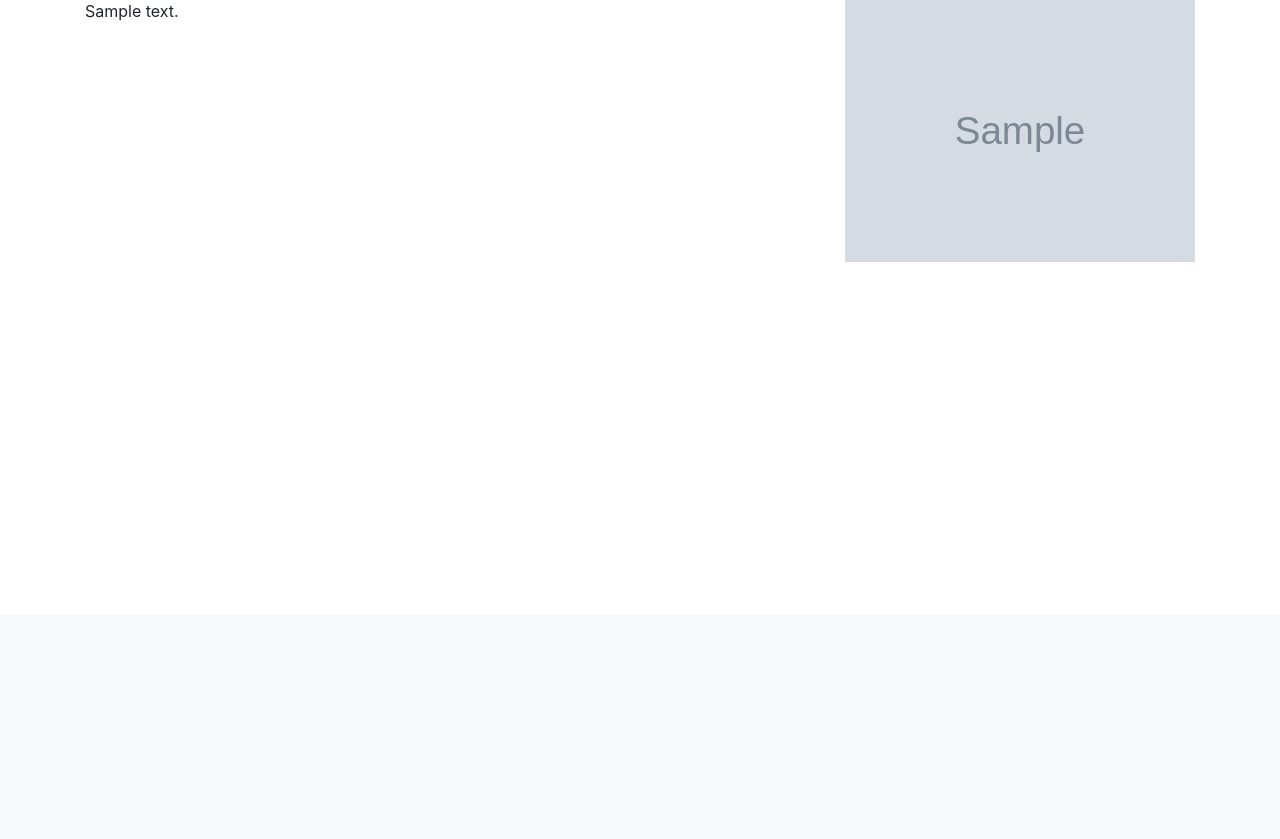
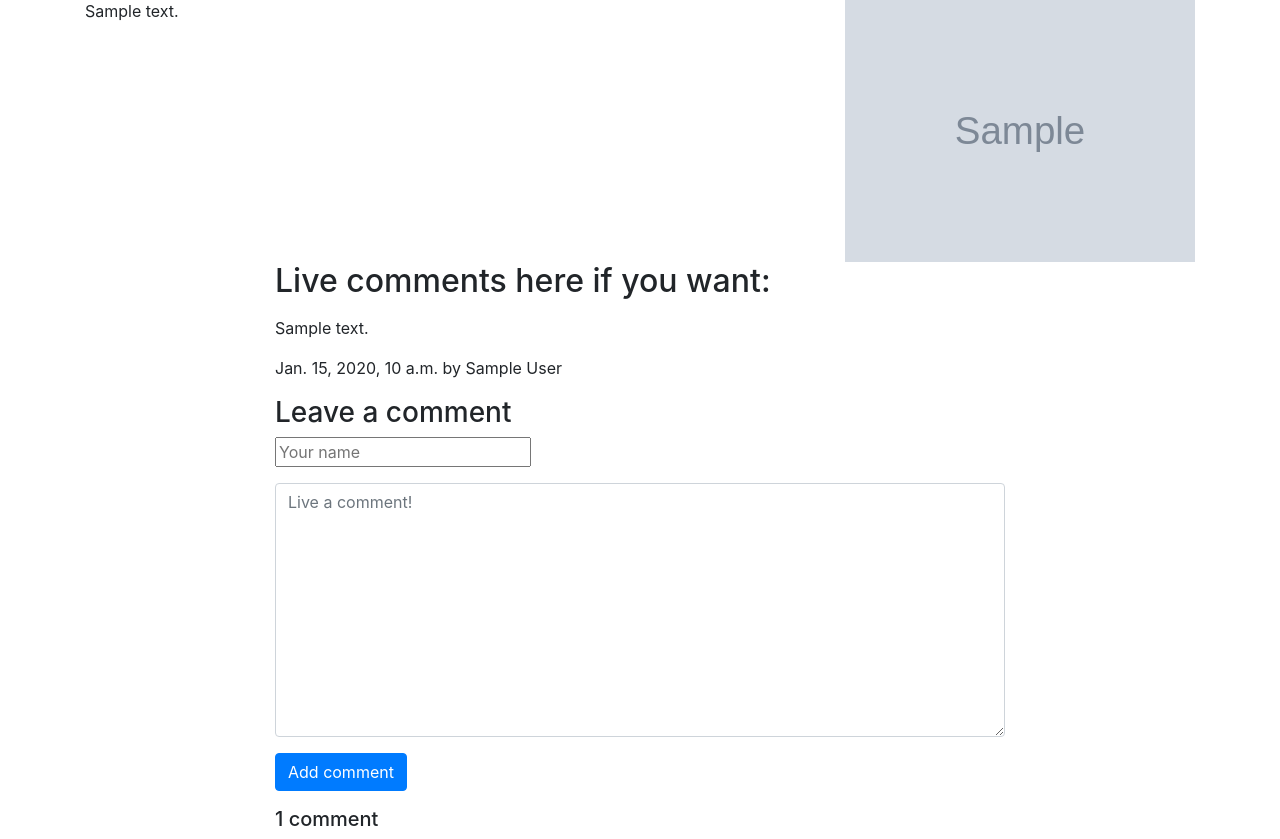
Before and after one commit to Funiusa/Task_Manager, a Django app: a page that uses TaskManager/blog/templates/post_detail.html in a window 1280 px wide. Shown: the part 185-1024 px from the top of the page. Before the commit the page ends 447 px from the top, so only its background shows below. Run offline with Django 4.2, Linux system fonts and the light colour scheme; tables that the repository leaves empty hold one stand-in row (values such as "Sample post"); grey boxes marked "Sample" are stand-in pictures; some libraries are stand-ins or nearby versions.

Commit message:
Add comment system in blog app

```diff
--- a/TaskManager/blog/admin.py
+++ b/TaskManager/blog/admin.py
@@ -13,7 +13,9 @@ class PostAdmin(admin.ModelAdmin):
 
 @admin.register(Comment)
 class CommentAdmin(admin.ModelAdmin):
-    pass
+    list_display = ('author', 'post', 'create_on', 'active')
+    list_filter = ('active', 'create_on')
+    search_fields = ('author', 'body')
 
 
 @admin.register(Category)
--- a/TaskManager/blog/forms.py
+++ b/TaskManager/blog/forms.py
@@ -1,17 +1,23 @@
 from django import forms
+from .models import Comment
 
 
-class CommentForm(forms.Form):
+class CommentForm(forms.ModelForm):
     author = forms.CharField(
         max_length=60,
-        widget=forms.TextInput({
-            "class": "form-control",
+        widget=forms.TextInput(attrs={
+            "class": "from-control",
             "placeholder": "Your name",
         })
     )
-    body = forms.CharField(widget=forms.TextInput(
-        {
-            "class": "form-control",
-            "placeholder": "Leave a comment",
-        })
+    body = forms.CharField(
+        widget=forms.Textarea(
+            attrs={
+                "class": "form-control",
+                "placeholder": "Live a comment!",
+            })
     )
+
+    class Meta:
+        model = Comment
+        fields = ('author', 'body')
--- a/TaskManager/blog/models.py
+++ b/TaskManager/blog/models.py
@@ -51,13 +51,14 @@ class Post(models.Model):
 
 
 class Comment(models.Model):
+    post = models.ForeignKey(Post, on_delete=models.CASCADE, related_name="comments")
     author = models.CharField(max_length=10)
     body = models.TextField()
     create_on = models.DateTimeField(auto_now_add=True)
-    post = models.ForeignKey(Post, on_delete=models.CASCADE, related_name="comments")
+    active = models.BooleanField(default=True)
 
     class Meta:
         ordering = ("create_on",)
 
     def __str__(self):
-        return f"Comment by {self.author} on {self.post}"
+        return f"Comment by {self.author} on \"{self.post}\""
--- a/TaskManager/blog/templates/post_detail.html
+++ b/TaskManager/blog/templates/post_detail.html
@@ -16,5 +16,38 @@
         <br>
         <img src="{% static post.image %}" alt="" width="100%">
     </div>
+    <div class="col-md-8 offset-md-2">
+        <h2>Live comments here if you want:</h2>
+        {% for comment in comments %}
+        <div class="form-group">
+            <p class="info">
+                {{ comment.body|linebreaks }}
+                {{ comment.create_on }} by {{ comment.author }}
+            </p>
+        </div>
+        {% empty %}
+            <p>There are no comments yet.</p>
+        {% endfor %}
+        <div class="form-group">
+        {% if new_comment %}
+            <h2>Your comment has been added.</h2>
+        {% else %}
+            <h3>Leave a comment</h3>
+            <form action="." method="post">
+                {% csrf_token %}
+                <div class="form-group">
+                    {{ comment_form.author }}
+                </div>
+                <div class="form-group">
+                    {{ comment_form.body }}
+                </div>
+                <p><input type="submit" class="btn btn-primary" value="Add comment"></p>
+            </form>
+        {% endif %}
+        </div>
+        {% with comments.count as total_comments %}
+        <h5>{{ total_comments }} comment{{ total_comments|pluralize }}</h5>
+        {% endwith %}
+    </div>
 </div>
 {% endblock %}
--- a/TaskManager/blog/views.py
+++ b/TaskManager/blog/views.py
@@ -19,33 +19,6 @@ def post_list(request):
     return render(request, template_name="post_list.html", context=context)
 
 
-# def post_detail(request, year, month, day, post):
-#     form = CommentForm()
-#     if request.method == 'POSt':
-#         form = CommentForm(request.POST)
-#         if form.is_valid():
-#             comment = Comment(
-#                 author=form.cleaned_data['author'],
-#                 body=form.cleaned_data['body'],
-#                 post=post
-#             )
-#             comment.save()
-#     comments = Comment.objects.filter(post=post)
-#     post = get_object_or_404(Post,
-#                              slug=post,
-#                              status='published',
-#                              publish__year=year,
-#                              publish__month=month,
-#                              publish__day=day)
-#     context = {
-#         "post": post,
-#         "comments": comments,
-#         "form": form
-#     }
-#
-#     return render(request, "post_detail.html", context=context)
-
-
 def post_detail(request, year, month, day, post):
     post = get_object_or_404(Post,
                              slug=post,
@@ -53,8 +26,20 @@ def post_detail(request, year, month, day, post):
                              publish__year=year,
                              publish__month=month,
                              publish__day=day)
+    comments = post.comments.filter(active=True)
+    new_comment = None
+    comment_form = CommentForm()
+    if request.method == 'POST':
+        comment_form = CommentForm(data=request.POST)
+        if comment_form.is_valid():
+            new_comment = comment_form.save(commit=False)
+            new_comment.post = post
+            new_comment.save()
     context = {
         "post": post,
+        "comments": comments,
+        "new_comment": new_comment,
+        "comment_form": comment_form
     }
     return render(request, 'post_detail.html', context=context)
 
```
Also changed, not shown: TaskManager/blog/migrations/0003_post_categories_comment.py (added), TaskManager/blog/migrations/0004_alter_comment_options_alter_comment_post_and_more.py (added), TaskManager/blog/migrations/0005_alter_post_options_post_image.py (added), TaskManager/blog/migrations/0006_comment_active_alter_post_image.py (added), TaskManager/img/python_django.jpg (added), TaskManager/projects/migrations/0002_alter_project_author_alter_project_image.py (added).
